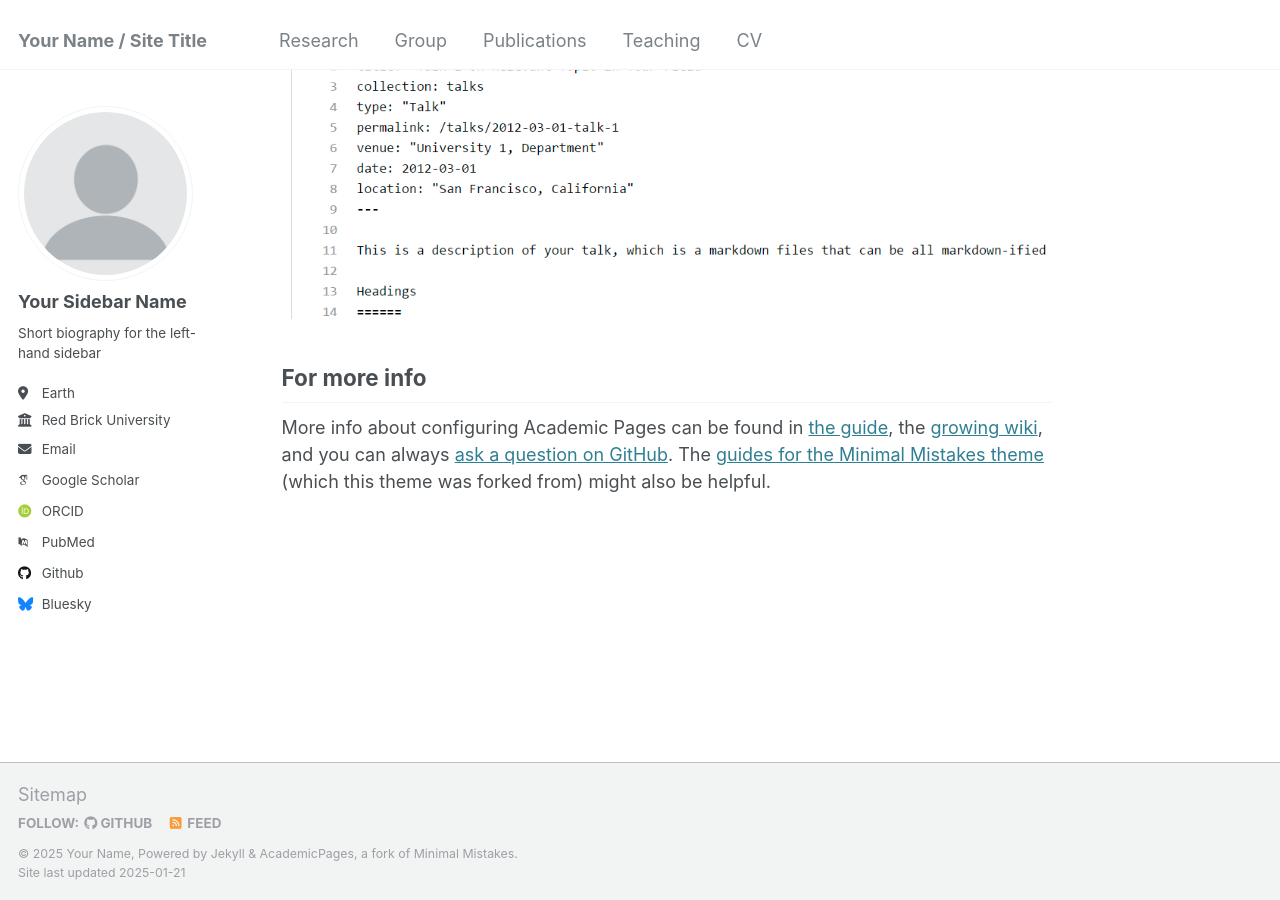
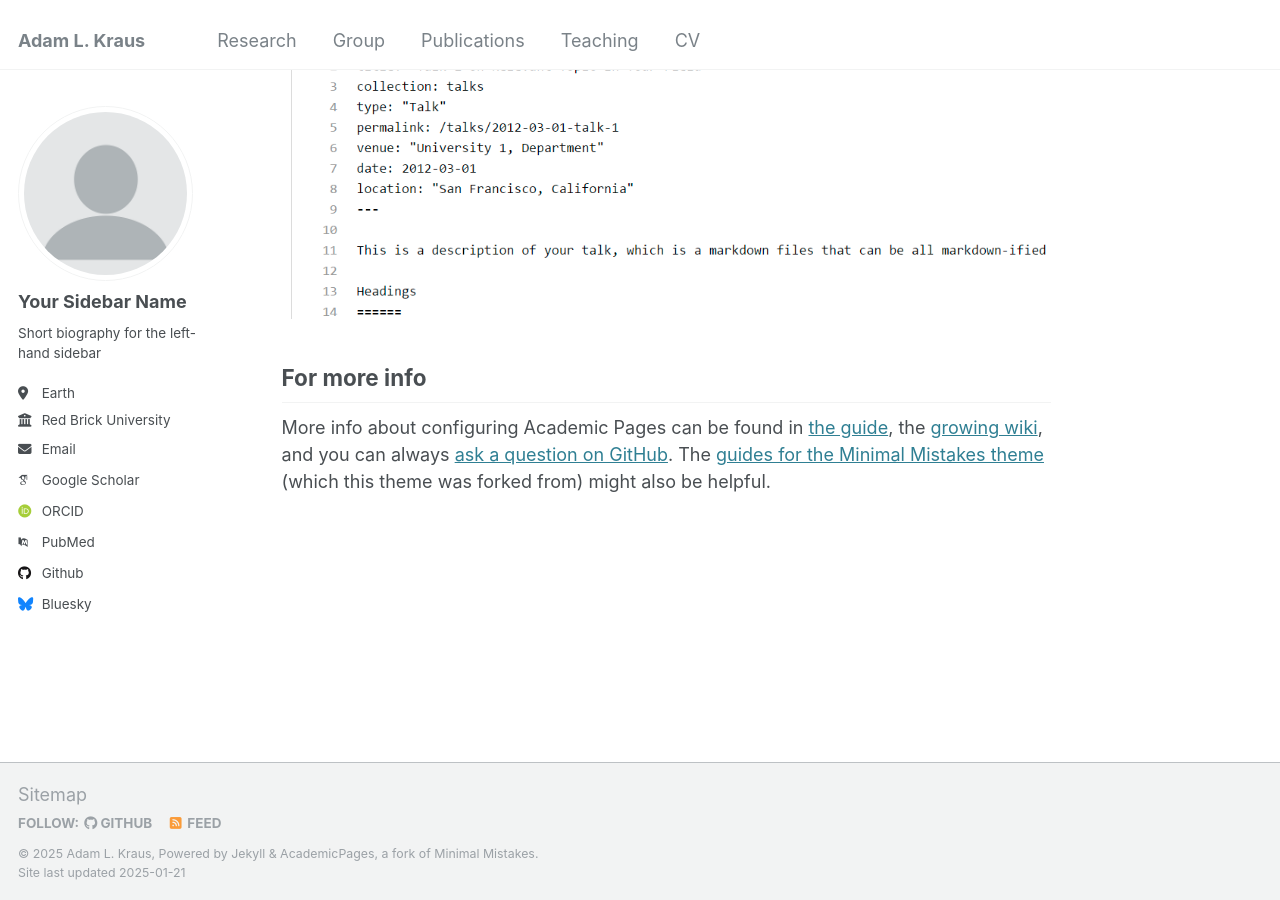
Before and after one commit to adamkraus/adamkraus.github.io, a Jekyll site: the page built from _pages/about.md, in a window 1280 px wide and 900 px high, scrolled down 2643 px. Built offline with Jekyll 4.4.1, drawn with Linux system fonts in a browser that asks for light colours; some web fonts are replaced.

Commit message:
Update _config.yml

```diff
--- a/_config.yml
+++ b/_config.yml
@@ -8,13 +8,13 @@
 
 # Basic Site Settings
 locale                   : "en-US"
-title                    : "Your Name / Site Title"
+title                    : "Adam L. Kraus"
 title_separator          : "-"
-name                     : &name "Your Name"
+name                     : &name "Adam L. Kraus"
 description              : &description "personal description"
-url                      : https://academicpages.github.io # the base hostname & protocol for your site e.g. "https://[your GitHub username].github.io"
+url                      : https://adamkraus.github.io # the base hostname & protocol for your site e.g. "https://[your GitHub username].github.io"
 baseurl                  : "" # the subpath of your site, e.g. "/blog"
-repository               : "academicpages/academicpages.github.io"
+repository               : "adamkraus/adamkraus.github.io"
 
 # Site Author - The following control what appear as part of the author content on the side bar.
 #               If a field is blank the icon and link will not appear, otherwise it will be shown.
```
